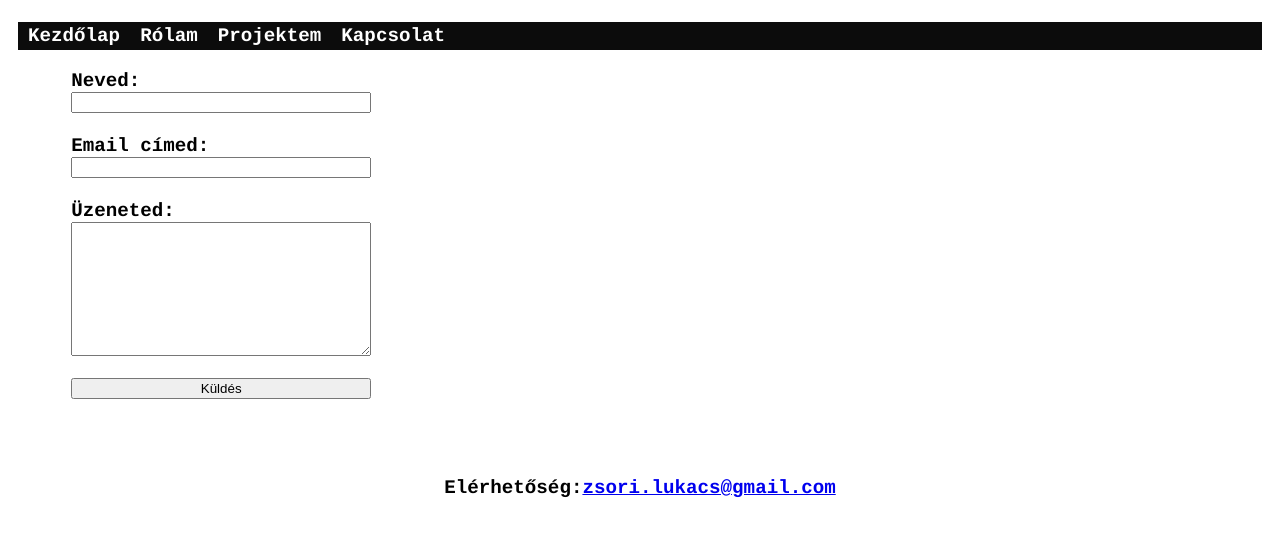
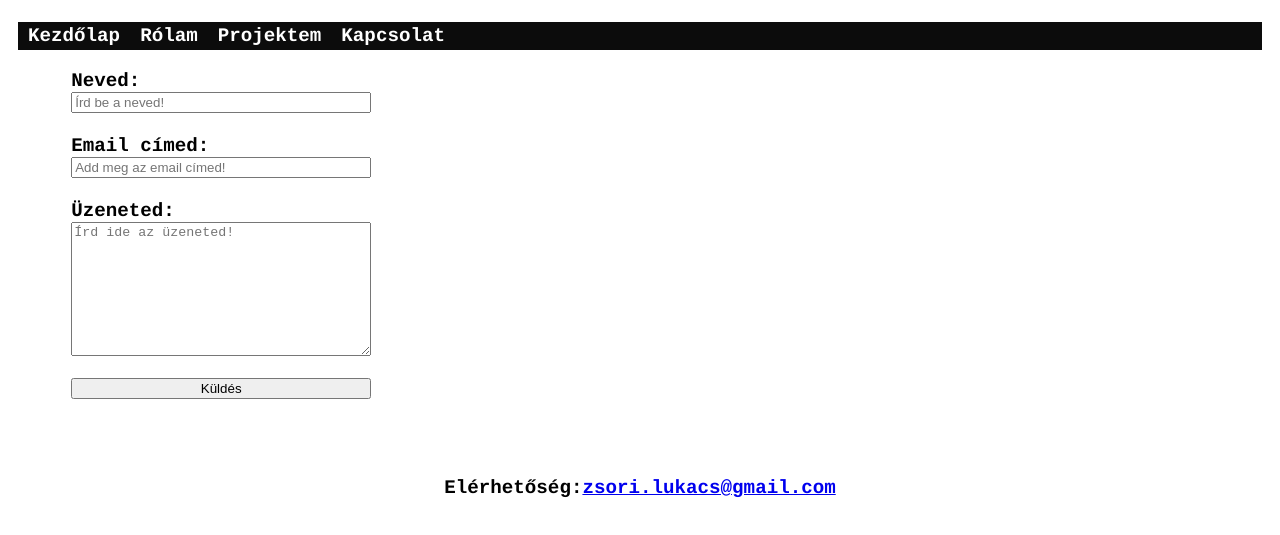
Before and after one commit to LucasZs/My-own-website, a plain HTML site: page contact.html in a window 1280 px wide. Shown: the part 91-626 px from the top of the page. Drawn offline with Linux system fonts and the light colour scheme.

Commit message:
placeholder texts added to contact form

```diff
--- a/contact.html
+++ b/contact.html
@@ -16,20 +16,20 @@
 		<form id="contact_form" action="#" method="POST" enctype="multipart/form-data">
 			<div class="row">
 				<label for="name">Neved:</label><br />
-				<input id="name" class="input" name="name" type="text" value="" size="30" />
+				<input id="name" class="input" name="name" type="text" value="" size="30" placeholder="Írd be a neved!"/>
 				<br />
 				<br />
 			</div>
 			<div class="row">
 				<label for="email">Email címed:</label>
 				<br />
-				<input id="email" class="input" name="email" type="text" value="" size="30" /><br />
+				<input id="email" class="input" name="email" type="text" value="" size="30" placeholder="Add meg az email címed!"/><br />
 				<br />
 			</div>
 			<div class="row">
 				<label for="message">Üzeneted:</label>
 				<br />
-				<textarea id="message" class="input" name="message" rows="7" cols="30"></textarea>
+				<textarea id="message" class="input" name="message" rows="7" cols="30" placeholder="Írd ide az üzeneted!"></textarea>
 				<br />
 			</div>
 			<br />
```
